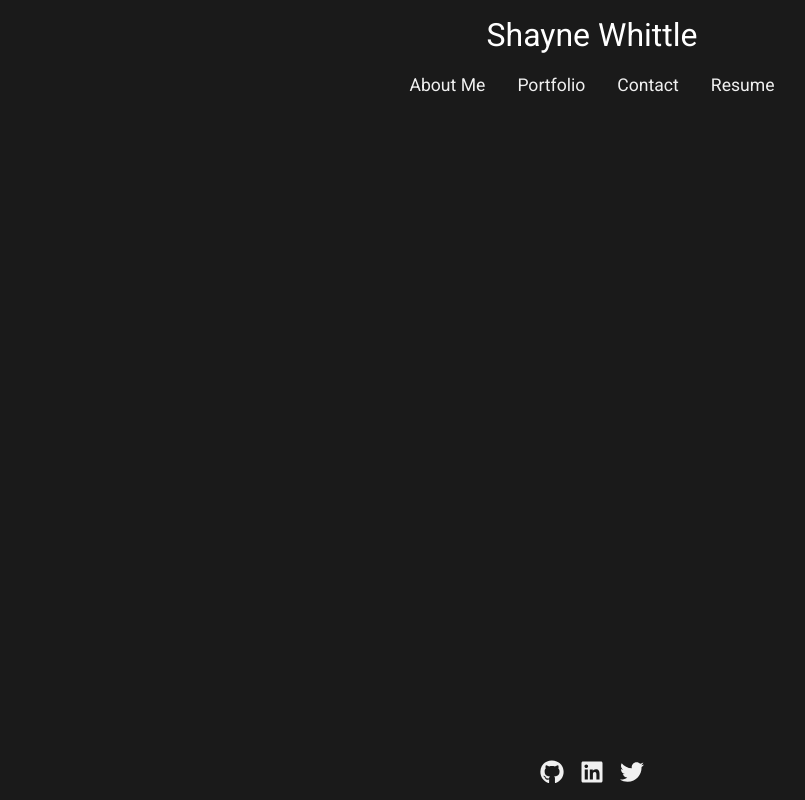
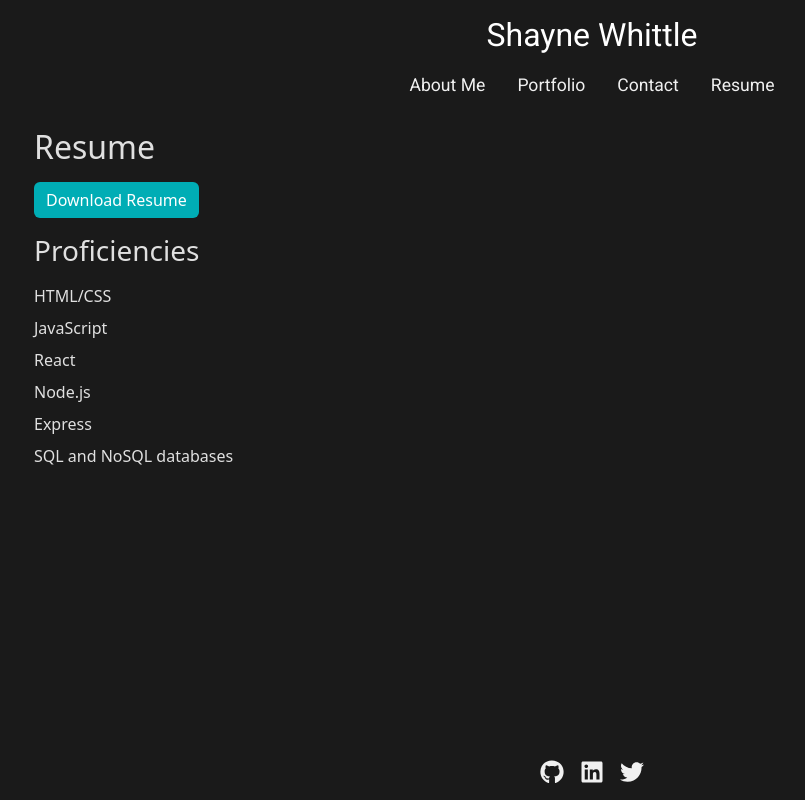
Before and after one commit to shaynefw/reactfolio, a React (Create React App) app: page /resume in a window 1280 px wide. Shown: the whole page, without its empty margins (48-853 px from the left). Built offline with nearby package versions, Linux system fonts and the light colour scheme.

Commit message:
feat: added resume section

```diff
--- a/src/App.js
+++ b/src/App.js
@@ -21,6 +21,7 @@ function App() {
             <Route path="/" element={<About />} />
             <Route path="/portfolio" element={<Portfolio />} />
             <Route path="/contact" element={<Contact />} />
+            <Route path="/resume" element={<Resume />} />
           </Routes>
         </div>
         <Footer />
--- a/src/components/About.js
+++ b/src/components/About.js
@@ -16,7 +16,7 @@ const About = () => {
           <div className="col-md-8">
             <h2 className="about-title">About Me</h2>
             <p className="about-text">
-              A short bio about yourself, your experience, and your skills.
+            Hi my name is Shayne, I am an ambitious and passionate individual who is dedicated to creating coding projects. I am constantly looking for new and innovative ways to improve my skills and push the boundaries of what is possible with code. I am always eager to take on new challenges and am not afraid to dive into unfamiliar territory in order to learn and grow as a developer.
             </p>
           </div>
         </div>
--- a/src/components/Resume.js
+++ b/src/components/Resume.js
@@ -0,0 +1,29 @@
+import React from 'react';
+import { Container, Row, Col, Button } from 'react-bootstrap';
+import '../style/Resume.css';
+
+const Resume = () => {
+  return (
+    <Container className="resume-section">
+      <Row>
+        <Col>
+          <h2>Resume</h2>
+          <Button variant="dark" href="https://drive.google.com/file/d/1U3Wi37VZzqQTAooGa4_SCZBY9kKtsLqO/view?usp=sharing" target="_blank">
+            Download Resume
+          </Button>
+          <h3>Proficiencies</h3>
+          <ul>
+            <li>HTML/CSS</li>
+            <li>JavaScript</li>
+            <li>React</li>
+            <li>Node.js</li>
+            <li>Express</li>
+            <li>SQL and NoSQL databases</li>
+          </ul>
+        </Col>
+      </Row>
+    </Container>
+  );
+};
+
+export default Resume;
--- a/src/style/Contact.css
+++ b/src/style/Contact.css
@@ -6,6 +6,7 @@
   padding: 2rem;
   background-color: #333;
   border-radius: 5px;
+  color: white;
 }
 
 .contact-form label {
--- /dev/null
+++ b/src/style/Resume.css
@@ -0,0 +1,29 @@
+.resume-section {
+  color: #e0e0e0;
+  padding: 2rem 0;
+}
+
+.resume-section h2,
+.resume-section h3 {
+  margin-bottom: 1rem;
+}
+
+.resume-section ul {
+  list-style-type: none;
+  padding: 0;
+}
+
+.resume-section ul li {
+  margin-bottom: 0.5rem;
+}
+
+.resume-section .btn-dark {
+  margin-bottom: 1rem;
+  background-color: #00adb5;
+  border: none;
+  transition: all 0.3s;
+}
+
+.resume-section .btn-dark:hover {
+  background-color: #007a8c;
+}
```
Also changed, not shown: 1 other file (tests, documents, lock files or other folders).
